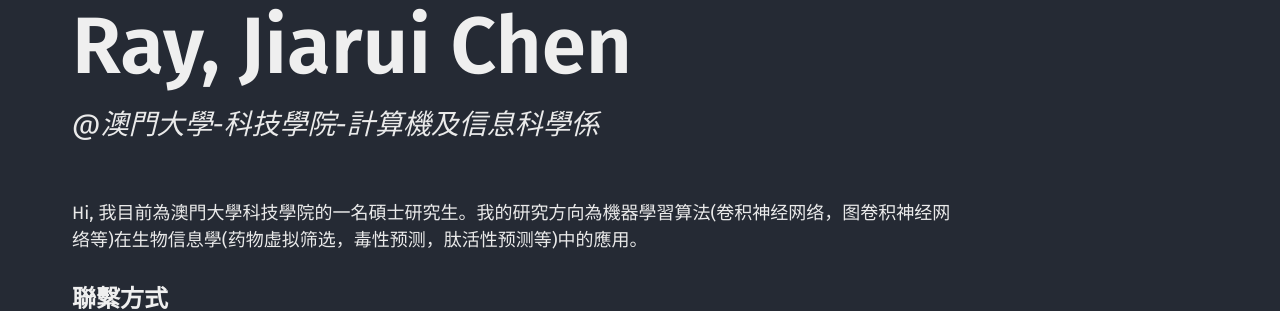
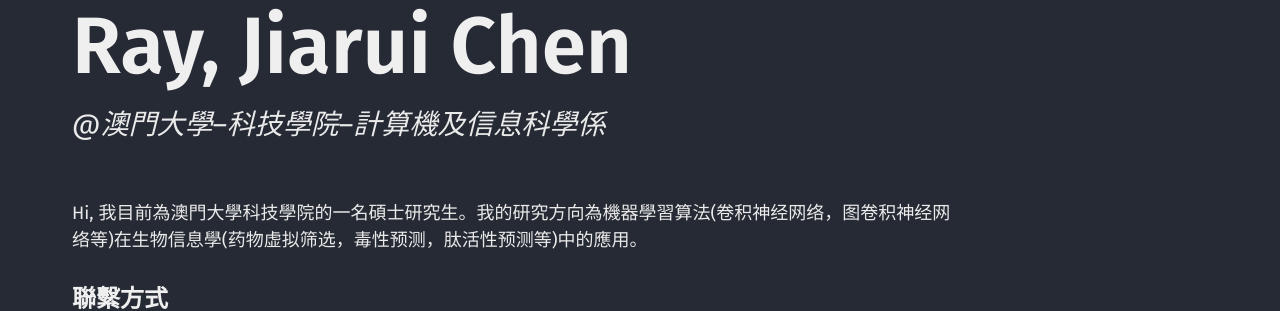
Before and after one commit to chen709847237/chen709847237, a Jekyll site: the page built from cv_cn.md, in a window 1280 px wide and 900 px high. Shown: the part 163-474 px from the top of the window. Built offline with Jekyll 4.4.1, drawn with Linux system fonts in a browser that asks for light colours.

```diff
--- a/_data/cv_cn.json
+++ b/_data/cv_cn.json
@@ -1,7 +1,7 @@
 {
   "basics": {
     "name": "Ray, Jiarui Chen",
-    "label": "@澳門大學-科技學院-計算機及信息科學係",
+    "label": "@澳門大學--科技學院--計算機及信息科學係",
     "picture": "",
     "email1": "chen709847237@gmail.com",
     "email2": "mb85409@um.edu.mo",
```
